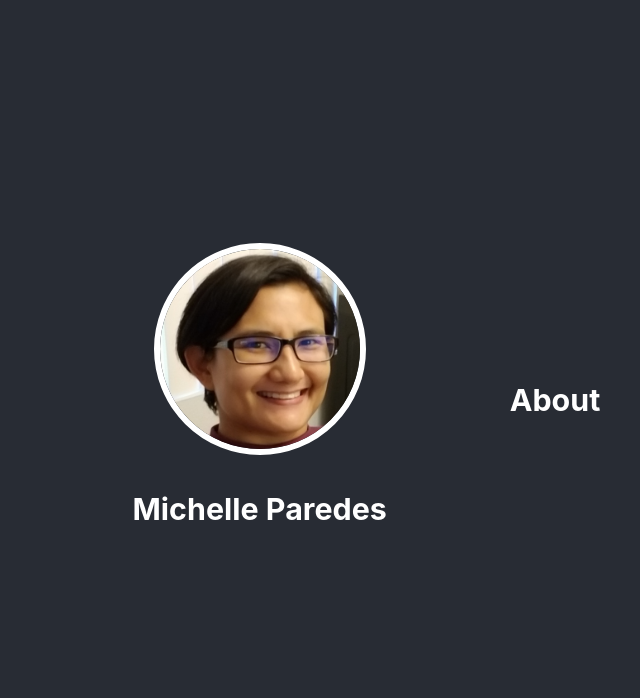
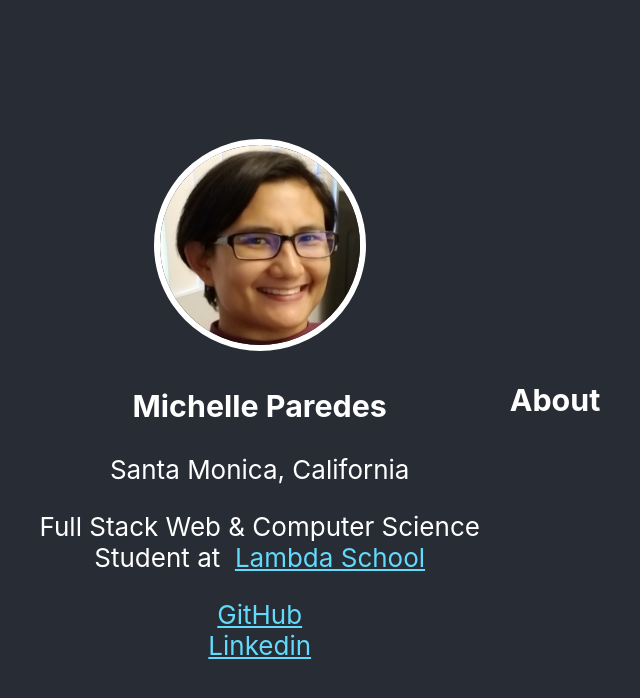
Before and after one commit to mparedes003/profile-page, a React (Create React App) app: page / in a window 1280 px wide. Shown: the top 698 px of the page, without its empty margins (335-975 px from the left). Built offline with nearby package versions, Linux system fonts and the light colour scheme.

Commit message:
Add content and links to sidebar

```diff
--- a/src/App.js
+++ b/src/App.js
@@ -13,6 +13,27 @@ function App() {
             alt="Michelle Paredes Photo"
           />
           <h3>Michelle Paredes</h3>
+          <p>Santa Monica, California</p>
+          <p>
+            Full Stack Web & Computer Science Student at &nbsp;
+            <a
+              className="projects"
+              href="https://learn.lambdaschool.com/syllabus/cs-fsw"
+              target="_blank"
+            >
+              Lambda School
+            </a>
+          </p>
+          <a className="projects" href="https://github.com/mparedes003">
+            GitHub
+          </a>
+          <br />
+          <a
+            className="projects"
+            href="https://www.linkedin.com/in/michellegparedes/"
+          >
+            Linkedin
+          </a>
         </div>
         <div className="profile-body">
           <h3>About</h3>
```
